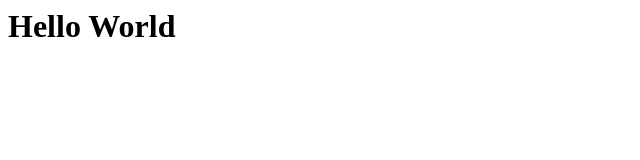
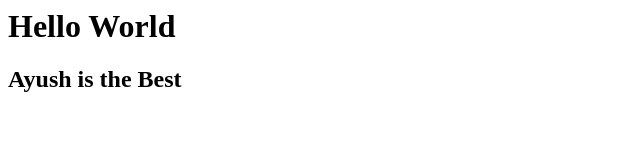
Before and after one commit to 859306/Test, a plain HTML site: page index.html in a window 1280 px wide. Shown: the whole page, without its empty margins (0-640 px from the left). Drawn offline with Linux system fonts and the light colour scheme.

Commit message:
Second Change

```diff
--- a/index.html
+++ b/index.html
@@ -1 +1,2 @@
 <h1> Hello World </hi>
+<h2> Ayush is the Best </hi>
```
